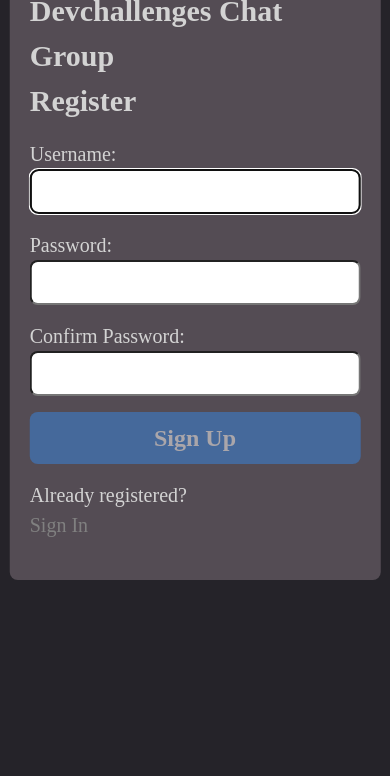
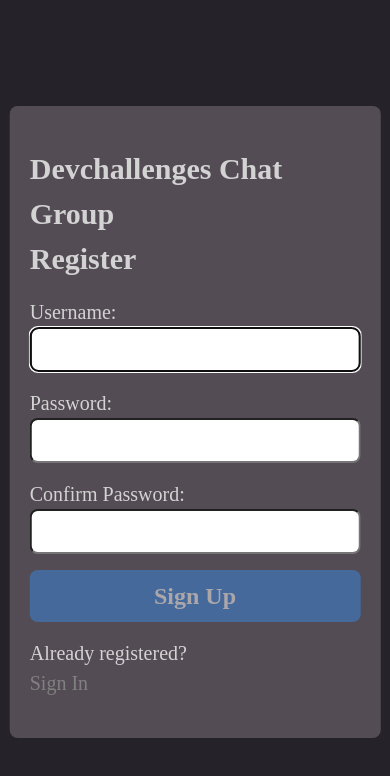
Before and after one commit to jdegand/chat-group-frontend, a React (Create React App) app: page /register in a window 390 px wide. Shown: the top 776 px of the page. Built offline with nearby package versions, Linux system fonts and the light colour scheme.

Commit message:
Mobile styling fix

```diff
--- a/src/App.css
+++ b/src/App.css
@@ -575,9 +575,14 @@ padding: 1rem 0.5rem;
 
   .login-section {
     width: 95vw;
-    transform: translate(-50%,-75%);
+    /*transform: translate(-50%,-50%);*/
     padding: 40px 20px;
     font-size: 20px;
+  }
+
+  /* could make separate query for less than 375px just for this */
+  .nav-btn {
+    font-size: 14px;
   }
 
   .mobile-only {
```
